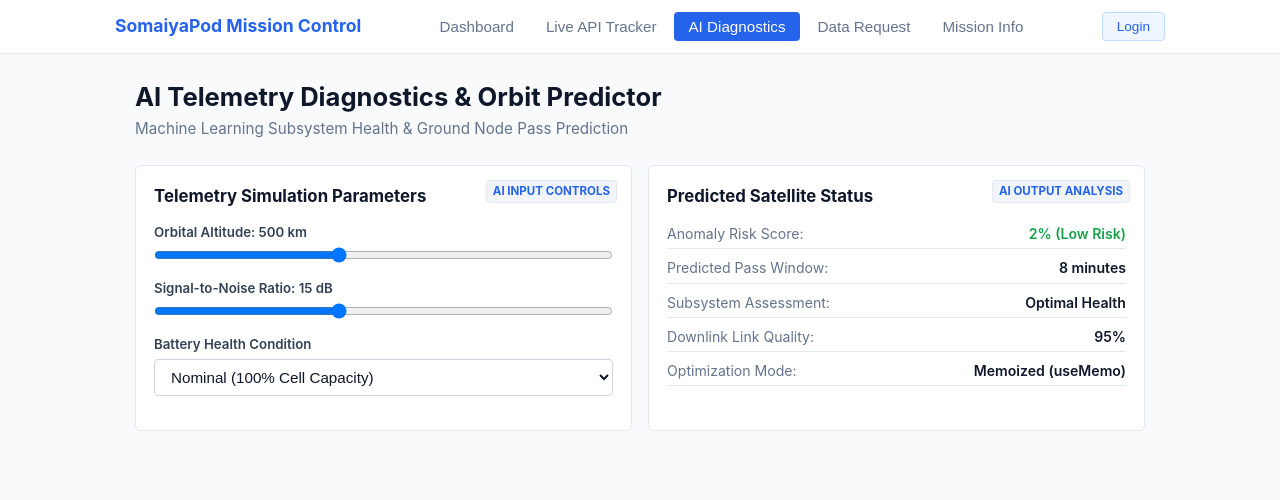
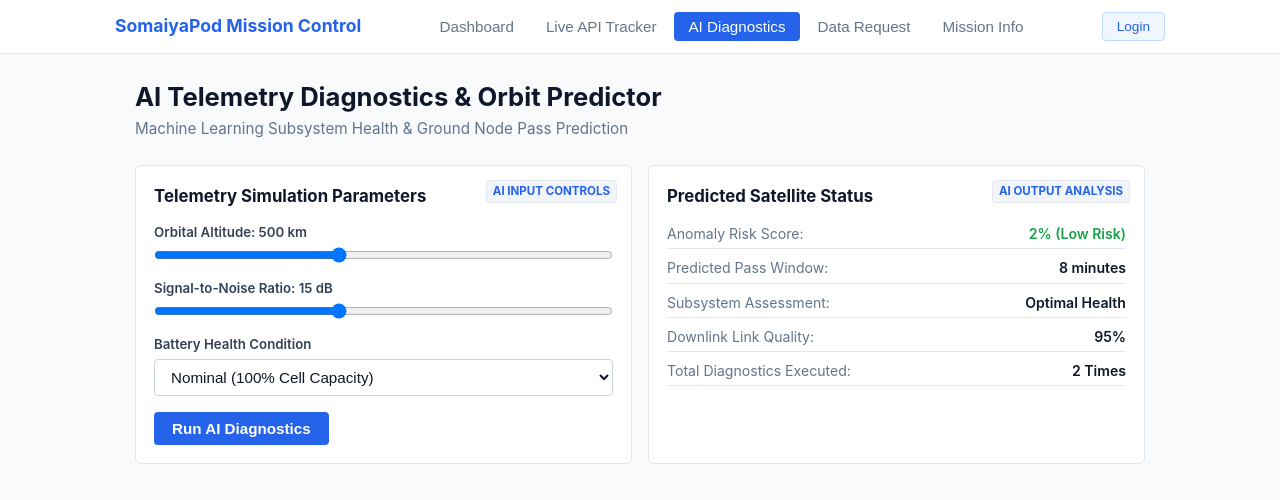
Before and after one commit to chaurasia-aryan/SomaiyaPod, a React (Vite) app: page / in a window 1280 px wide. Both pictures are taken after a click on the button "AI Diagnostics". Shown: the top 500 px of the page. Built offline with nearby package versions, Linux system fonts and the light colour scheme.

Commit message:
Revert AIPredictor to original useRef implementation

```diff
--- a/src/AIPredictor.jsx
+++ b/src/AIPredictor.jsx
@@ -1,13 +1,48 @@
-import React, { useState, useMemo } from "react";
+import React, { useState, useEffect, useRef } from "react";
 
+/**
+ * AIPredictor Component
+ * AI-assisted telemetry diagnostics and orbital pass prediction module.
+ * Demonstrates state management (useState), side effects (useEffect), and persistent references (useRef).
+ */
 function AIPredictor() {
+  // Hook 1 (useState): Input orbital altitude slider value (in km, default 500)
   const [altitude, setAltitude] = useState(500);
+
+  // Hook 1 (useState): Input signal noise ratio slider value (in dB, default 15)
   const [signalNoise, setSignalNoise] = useState(15);
+
+  // Hook 1 (useState): Battery health dropdown selection ('Nominal', 'Degraded', 'Critical')
   const [batteryHealth, setBatteryHealth] = useState("Nominal");
 
-  const analysisResult = useMemo(() => {
+  // Hook 1 (useState): Boolean tracking if asynchronous AI analysis is currently running
+  const [isAnalyzing, setIsAnalyzing] = useState(false);
+
+  // Hook 1 (useState): Object storing output results calculated by AI diagnostic algorithm
+  const [analysisResult, setAnalysisResult] = useState({
+    anomalyScore: "2% (Low Risk)",
+    predictedPassWindow: "8 minutes",
+    healthAssessment: "Optimal Health",
+    downlinkConfidence: "98%"
+  });
+
+  // Hook 3 (useRef): Persistent reference tracking total diagnostic runs without causing extra re-renders
+  const runCountRef = useRef(0);
+
+  // Handler function simulating asynchronous AI model analysis with simple logic
+  const runAIDiagnostics = () => {
+    // Set analyzing state to true to display loading message
+    setIsAnalyzing(true);
+
+    // Increment diagnostic runs counter ref
+    runCountRef.current = runCountRef.current + 1;
+
+    // Simulate async processing delay using setTimeout (1 second)
+    setTimeout(() => {
+      // Simple Pass Window check: if altitude > 500 km, set to 10 mins, else 8 mins
       const passWindow = altitude > 500 ? "10 minutes" : "8 minutes";
 
+      // Simple Anomaly Risk check based on battery health condition
       let riskScore = "2% (Low Risk)";
       if (batteryHealth === "Degraded") {
         riskScore = "5% (Moderate Risk)";
@@ -15,29 +50,43 @@ function AIPredictor() {
         riskScore = "12% (High Risk)";
       }
 
+      // Simple health assessment string
       const healthStatus = batteryHealth === "Nominal" ? "Optimal Health" : "Caution Advised";
 
-    return {
+      // Update state object with new AI predictions
+      setAnalysisResult({
         anomalyScore: riskScore,
         predictedPassWindow: passWindow,
         healthAssessment: healthStatus,
         downlinkConfidence: signalNoise > 15 ? "99%" : "95%"
+      });
+
+      // Toggle analyzing loading state back to false
+      setIsAnalyzing(false);
+    }, 1000);
   };
-  }, [altitude, signalNoise, batteryHealth]);
+
+  // Hook 2 (useEffect): Automatically triggers initial AI diagnostics scan when component mounts
+  useEffect(() => {
+    runAIDiagnostics();
+  }, []);
 
   return (
     <div className="ai-predictor-container">
+      {/* Page Title Header */}
       <div className="page-header">
         <h2>AI Telemetry Diagnostics & Orbit Predictor</h2>
         <p className="subtitle">Machine Learning Subsystem Health & Ground Node Pass Prediction</p>
       </div>
 
       <div className="mission-grid">
+        {/* Card 1: Interactive Parameter Controls */}
         <div className="card mission-card">
           <div className="card-header-badge">AI Input Controls</div>
           <h3>Telemetry Simulation Parameters</h3>
 
           <form onSubmit={(e) => e.preventDefault()}>
+            {/* Control 1: Orbital Altitude Slider */}
             <div className="form-group">
               <label>Orbital Altitude: {altitude} km</label>
               <input
@@ -50,6 +99,7 @@ function AIPredictor() {
               />
             </div>
 
+            {/* Control 2: Signal Noise Ratio Slider */}
             <div className="form-group">
               <label>Signal-to-Noise Ratio: {signalNoise} dB</label>
               <input
@@ -62,6 +112,7 @@ function AIPredictor() {
               />
             </div>
 
+            {/* Control 3: Battery Health Select */}
             <div className="form-group">
               <label>Battery Health Condition</label>
               <select
@@ -73,13 +124,29 @@ function AIPredictor() {
                 <option value="Critical">Critical (Low Charge Threshold)</option>
               </select>
             </div>
+
+            {/* Execute Diagnostics Button */}
+            <button
+              type="button"
+              className="primary-btn"
+              onClick={runAIDiagnostics}
+              disabled={isAnalyzing}
+            >
+              {isAnalyzing ? "Processing AI Model..." : "Run AI Diagnostics"}
+            </button>
           </form>
         </div>
 
+        {/* Card 2: AI Diagnostic Output Metrics */}
         <div className="card mission-card">
           <div className="card-header-badge">AI Output Analysis</div>
           <h3>Predicted Satellite Status</h3>
 
+          {isAnalyzing ? (
+            <div className="loading-container">
+              <p>Analyzing telemetry logs...</p>
+            </div>
+          ) : (
             <div className="spec-table">
               <div className="spec-row">
                 <span className="spec-label">Anomaly Risk Score:</span>
@@ -98,10 +165,11 @@ function AIPredictor() {
                 <span className="spec-val">{analysisResult.downlinkConfidence}</span>
               </div>
               <div className="spec-row">
-              <span className="spec-label">Optimization Mode:</span>
-              <span className="spec-val">Memoized (useMemo)</span>
+                <span className="spec-label">Total Diagnostics Executed:</span>
+                <span className="spec-val">{runCountRef.current} Times</span>
               </div>
             </div>
+          )}
         </div>
       </div>
     </div>
```
Lines whose indentation alone changed are shown as unchanged.
